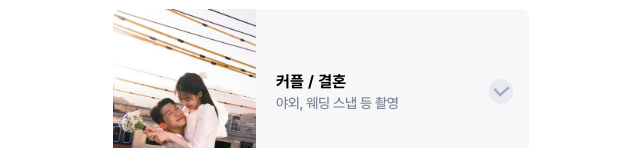
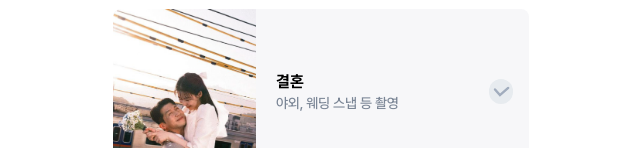
Before and after one commit to NeoSelf1/chiksnap-deployment, a Next.js app: page /select-type in a window 1280 px wide. Shown: the part 572-732 px from the top of the page, without its empty margins (319-959 px from the left). Built offline with nearby package versions, Linux system fonts and the light colour scheme; what recoil-persist would draw is missing.

Commit message:
fix: 결과페이지 스냅종류 라이팅 롤백 (#14)

```diff
--- a/src/data/database.ts
+++ b/src/data/database.ts
@@ -6,17 +6,19 @@ import weddingImg from '@/data/weddingSnap.png';
 
 export const snapTypeChoice = [
   {
+    old: '개인',
     title: '개인 / 일상',
     text: '화보, 프로필 사진 촬영',
     image: personalImg,
   },
   {
+    old: '커플 / 우정',
     title: '우정 / 단체',
     text: '2인 이상 촬영 ',
     image: coupleImg,
   },
   {
-    title: '커플 / 결혼',
+    title: '결혼',
     text: '야외, 웨딩 스냅 등 촬영 ',
     image: weddingImg,
   },
```
